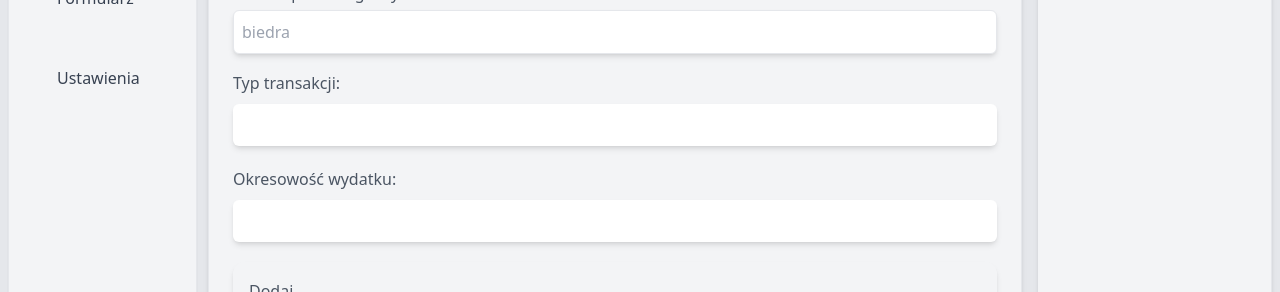
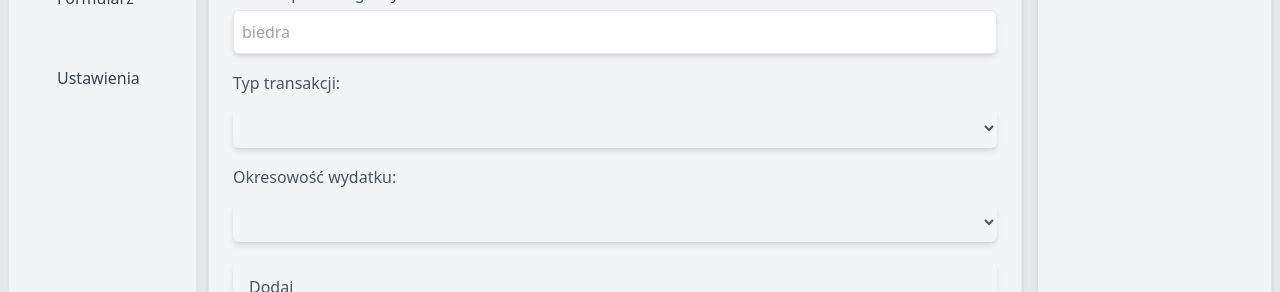
Before and after one commit to mariuszMarek/budzet_domowy, a React (Create React App) app: page /formularz in a window 1280 px wide. Shown: the part 343-635 px from the top of the page. Built offline with nearby package versions, Linux system fonts and the light colour scheme.

Commit message:
poprawić jeszcze formularz, bo nie działa lista, możliwe że będę musiał doinstalować gotowe rozwiązanie do comboboxów i się nie męczyć z tym bardziej niż trzeba

```diff
--- a/src/App.js
+++ b/src/App.js
@@ -54,7 +54,7 @@ export default function App() {
                   <div>{wpis.dzien_wpisu.split("T")[0]}</div>
                   <div >{wpis.kwota_wpisu}</div>
                   <div >{wpis.okres_wpisu}</div>
-                  <div >{wpis.opis_transakcji}</div>
+                  <div >{wpis.kategoria}</div>
                 </li>
               );
             })}
--- a/src/hooks/formularze.js
+++ b/src/hooks/formularze.js
@@ -52,7 +52,6 @@ export const pola = [
   {
     name: "kategoria",
     id: "kategoria",
-
     wartosc_domyslna: "Różne",
     type: "list",
     placeholder: "Kategoria wpisu",
@@ -75,7 +74,7 @@ export const pola = [
     wartosc_domyslna: "Miesięcznie",
     type: "list",
     minLength: 4,
-    maxlength: 50,
+    maxLength: 50,
     placeholder: "Częstotliwośc wpisu",
     datalist: [
       "Jednorazowo",
@@ -108,7 +107,7 @@ export function useWydatek() {
 
     setWydatek((poprzedni_wpis) => ({
       ...poprzedni_wpis,
-      id_wpisu: crypto.randomUUID(),
+    //   id_wpisu: crypto.randomUUID(),
       [name]: value,
     }));
   };
@@ -119,7 +118,7 @@ export function useWydatek() {
     }
     setWydatek((poprzedni_wpis) => ({
       ...poprzedni_wpis,
-      id_wpisu: crypto.randomUUID(),
+    //   id_wpisu: crypto.randomUUID(),
       [name]: value,
     }));
   };
--- a/src/pages/dodaj_wydatek_dzienny.js
+++ b/src/pages/dodaj_wydatek_dzienny.js
@@ -16,11 +16,10 @@ export default function WydatekDzienny({ handlujDodanieWpisu }) {
   const kodHTML = (
     <div>
       <form onSubmit={dodajWpis} className="max-w">
-        {Object.entries(pola).map((pole) => {
-          const { datalist, wartosc_domyslna, value, ...listaAtrybuty } = pole;
-          const atrybuty = listaAtrybuty[1];
+        {pola.map((pole) => {
+          const { datalist, wartosc_domyslna, label, ...atrybuty } = pole;
           const aktualnaWartosc = wydatek[atrybuty.name];
-          //   console.log(aktualnaWartosc)
+            // console.log(aktualnaWartosc)
           if (atrybuty.type === "hidden") {
             return (
               <input
@@ -28,7 +27,8 @@ export default function WydatekDzienny({ handlujDodanieWpisu }) {
                 // value={aktualnaWartosc}
                 value={aktualnaWartosc}
                 onChange={handlujZmiane}
-                {...atrybuty}
+                name={atrybuty.name}
+                type="hidden"
               />
             );
           }
@@ -36,27 +36,39 @@ export default function WydatekDzienny({ handlujDodanieWpisu }) {
             return (
               <div className="pb-4 flex flex-col" key={atrybuty.id}>
                 <label className="mb-1 font-medium" htmlFor={atrybuty.id}>
-                  {atrybuty?.label}:
-                  <input
-                    ket={atrybuty.id}
+                  {label}:
+                  {/* <input
                     className="mt-2 p-2 rounded-md shadow-md w-full"
                     list={atrybuty.id}
                     value={aktualnaWartosc}
                     onChange={handlujZmiane}
-                  />
+                    {...atrybuty}
+                    type="text"
+                  /> */}
                 </label>
-                <datalist id={atrybuty.id}>
-                  {atrybuty.datalist.map((wpisListy) => {
+                  <select className="mt-2 p-2 rounded-md shadow-md w-full bg-black bg-transparent"
+                  id={atrybuty.id}
+                  name={atrybuty.id}
+                  onChange={handlujZmiane}
+                  value={aktualnaWartosc}
+                  >
+                    {datalist.map((wpisListy) => {
+                        console.log(wpisListy)
+                        return <option key={wpisListy} value={wpisListy} />;}
+                    )}
+                  </select>
+                {/* <datalist id={atrybuty.id}>
+                  {datalist.map((wpisListy) => {
                     return <option key={wpisListy} value={wpisListy} />;
                   })}
-                </datalist>
+                </datalist> */}
               </div>
             );
           }
           return (
             <div key={atrybuty.id} className="pb-4 flex flex-col">
               <label htmlFor={atrybuty.id} className="mb-1 font-medium">
-                {atrybuty.label}:
+                {label}:
               </label>
               <input
                 {...atrybuty}
```
